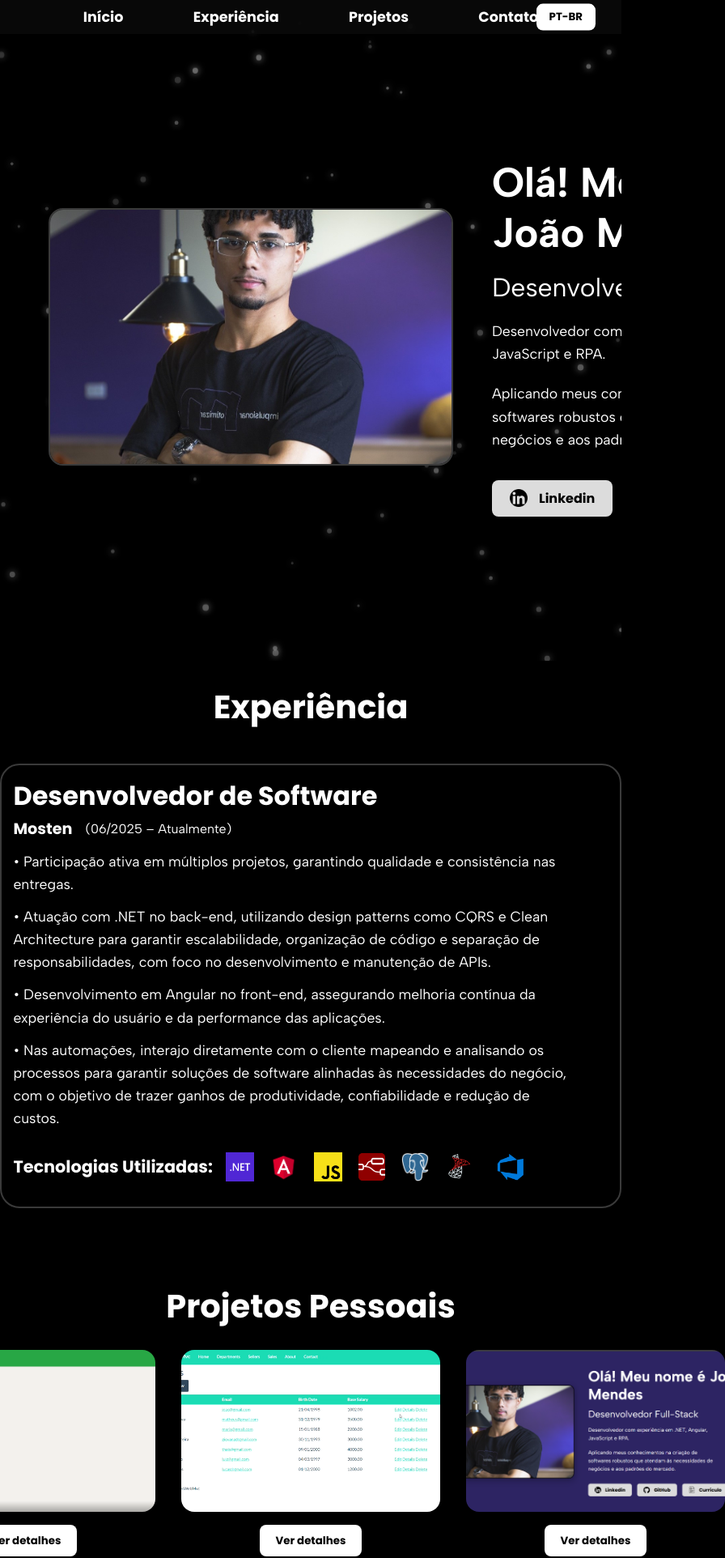
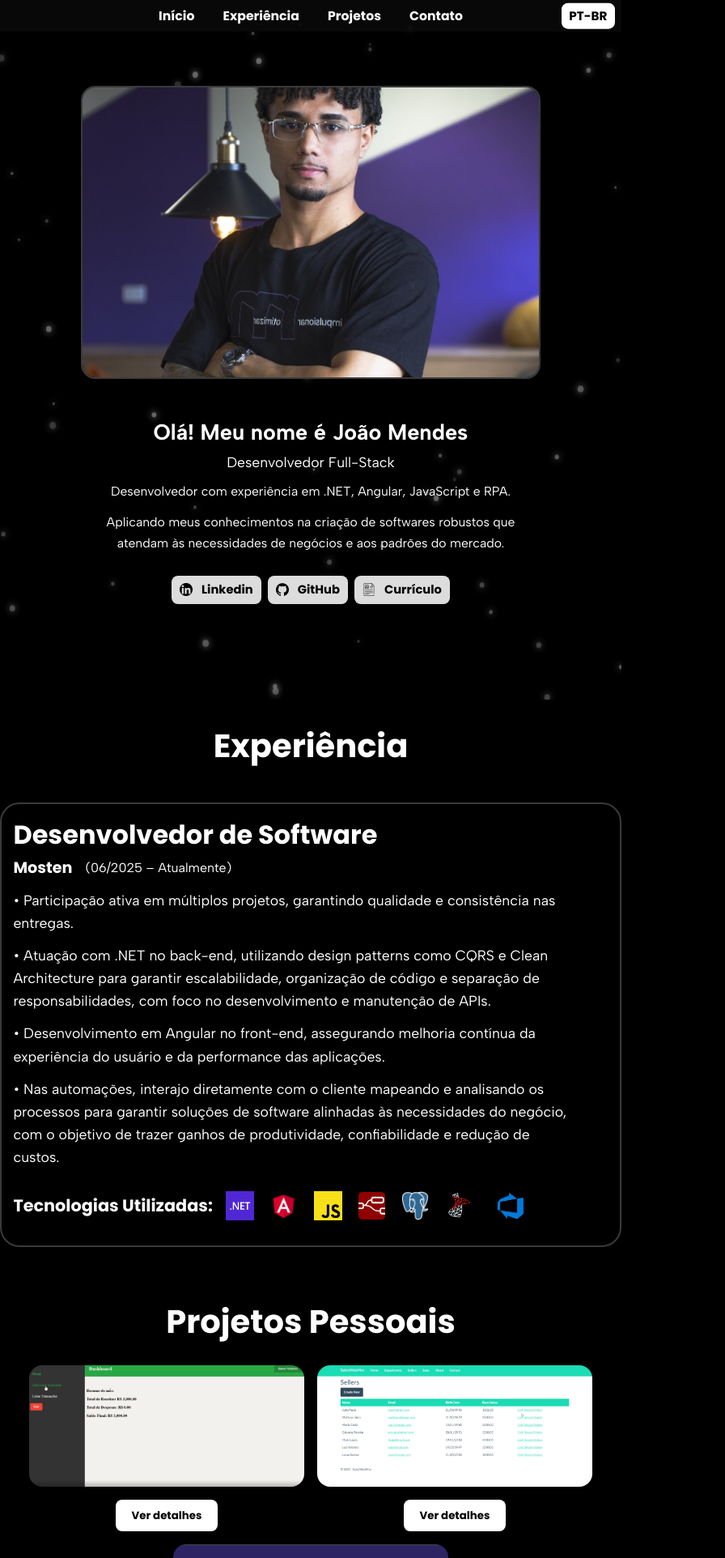
Before and after one commit to joaomendes27/portfolio, an Angular app: page / in a window 768 px wide. Shown: the top 1924 px of the page at 81% size, 896 px wide, since content can reach past the window. Built offline with nearby package versions, Linux system fonts and the light colour scheme.

Commit message:
feat: adicionando responsividade em outros dispositivos

```diff
--- a/src/app/app.scss
+++ b/src/app/app.scss
@@ -137,3 +137,48 @@
     display: flex;
   }
 }
+
+@media (max-width: 1024px) and (min-width: 601px) {
+  .navbar ul {
+    gap: 1.5rem;
+  }
+  .navbar li a {
+    font-size: 1rem;
+    padding: 0.4rem 0.8rem;
+  }
+  .lang-btn {
+    right: 1rem;
+    padding: 0.3rem 0.7rem;
+    font-size: 0.98rem;
+  }
+}
+
+@media (max-width: 900px) and (min-width: 601px) {
+  .navbar ul {
+    gap: 1rem;
+  }
+  .navbar li a {
+    font-size: 0.98rem;
+    padding: 0.3rem 0.6rem;
+  }
+  .lang-btn {
+    right: 0.5rem;
+    padding: 0.3rem 0.6rem;
+    font-size: 0.95rem;
+  }
+}
+
+@media (min-width: 1800px) {
+  .navbar {
+    max-width: 1600px;
+    margin: 0 auto;
+    left: 0;
+    right: 0;
+    width: 100%;
+    padding-left: 2rem;
+    padding-right: 2rem;
+  }
+  .lang-btn {
+    right: 2rem;
+  }
+}
--- a/src/app/components/home/home.scss
+++ b/src/app/components/home/home.scss
@@ -179,6 +179,82 @@
     }
   }
 }
+@media (max-width: 1200px) {
+  .home-container {
+    gap: 32px;
+    padding-left: 24px;
+    padding-right: 24px;
+  }
+  .photo-area img {
+    max-width: 350px;
+  }
+  .info-area h1 {
+    font-size: 2.2rem;
+  }
+  .info-area h2 {
+    font-size: 1.2rem;
+  }
+  .info-area p {
+    font-size: 1rem;
+    max-width: 90vw;
+  }
+}
+@media (max-width: 900px) {
+  .home-container {
+    max-width: 600px;
+    width: 100%; // Use 100% para respeitar o max-width e centralizar
+    margin: 4rem auto 0 auto;
+    flex-direction: column;
+    align-items: center;
+    justify-content: center;
+    gap: 24px;
+    padding: 1rem;
+    min-height: 100vh;
+    margin-bottom: 0;
+  }
+  .photo-area {
+    width: 100%;
+    img {
+      max-width: 80vw;
+      width: 100%;
+      height: auto;
+      border-radius: 18px;
+    }
+  }
+  .info-area {
+    width: 100%;
+    gap: 10px;
+    h1,
+    h2,
+    p {
+      text-align: center;
+    }
+    h1 {
+      font-size: 1.7rem;
+    }
+    h2 {
+      font-size: 1.1rem;
+    }
+    p {
+      font-size: 0.98rem;
+      max-width: 100%;
+    }
+  }
+  .social-buttons {
+    gap: 8px;
+    flex-wrap: wrap;
+    justify-content: center;
+    .btn {
+      font-size: 0.92rem;
+      padding: 7px 10px;
+      img {
+        width: 16px;
+        height: 16px;
+        margin-right: 3px;
+      }
+    }
+  }
+}
 @media (min-width: 1800px) {
   .home-bg-wrapper {
     width: 100vw;
--- a/src/app/components/projects/projects.scss
+++ b/src/app/components/projects/projects.scss
@@ -132,27 +132,55 @@
   text-decoration: underline;
 }
 
+@media (max-width: 1100px) {
+  .projects-row {
+    gap: 1.2rem;
+    flex-wrap: wrap;
+  }
+  .project-card {
+    width: 280px;
+  }
+  .project-img-wrapper {
+    height: 170px;
+  }
+}
+
+@media (max-width: 900px) {
+  .projects-container {
+    padding: 1.2rem;
+    margin-top: 1rem;
+  }
+  .projects-row {
+    gap: 1rem;
+    flex-wrap: wrap;
+  }
+  .project-card {
+    width: 90vw;
+    max-width: 340px;
+  }
+  .project-img-wrapper {
+    height: 150px;
+  }
+}
+
 @media (max-width: 700px) {
   .projects-row {
-    flex-direction: column; // coloca os projetos em coluna
+    flex-direction: column;
     gap: 2.5rem;
     align-items: center;
     width: 100%;
   }
-
   .project-card {
     width: 100%;
     max-width: 350px;
     align-items: center;
     margin: 0 auto;
   }
-
   .project-img-wrapper {
     width: 100%;
     height: 200px;
     margin-bottom: 1rem;
   }
-
   .project-info-btn {
     width: 50%;
     max-width: 220px;
```
